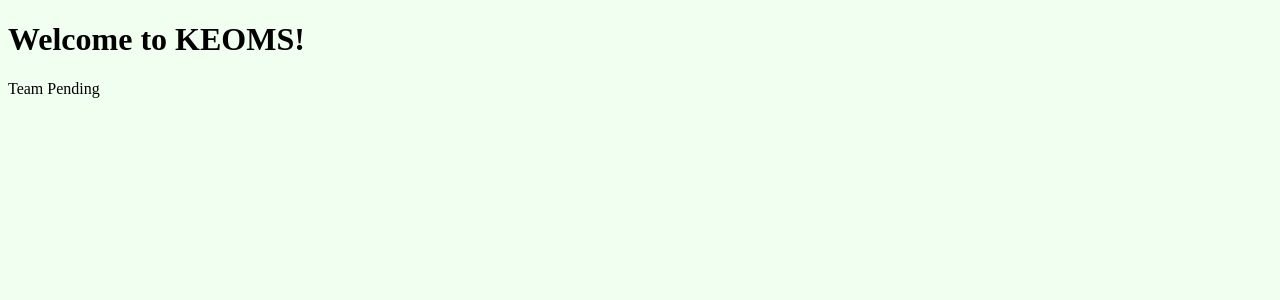
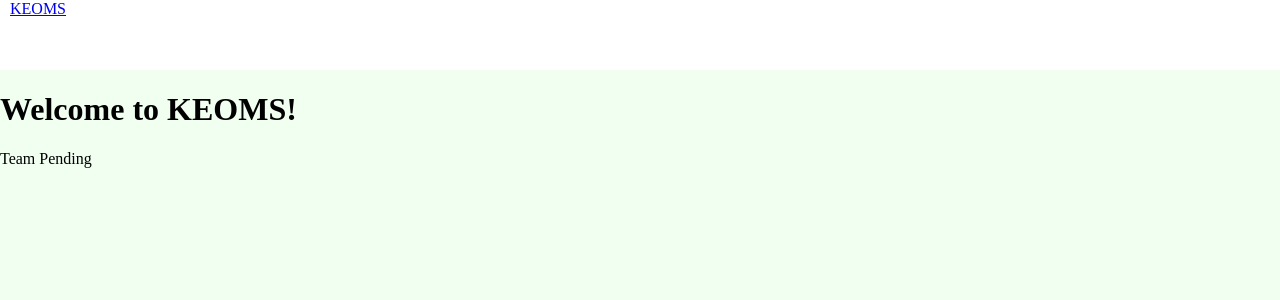
Before and after one commit to DemeterCaubang/KEOMS, a PHP site: page /index.html in a window 1280 px wide. Shown: the top 300 px of the page. Run offline with PHP 8.4, Linux system fonts and the light colour scheme.

Commit message:
navigation bar added

```diff
--- a/index.html
+++ b/index.html
@@ -5,7 +5,9 @@
 <link rel="stylesheet" href="style.css">
 </head>
 <body>
-<nav></nav>
+<nav>
+  <a href="#">KEOMS</a>
+</nav>
 <h1>Welcome to KEOMS!</h1>
 <p>Team Pending</p>
 
--- a/style.css
+++ b/style.css
@@ -1,3 +1,14 @@
 body {
-background-color: #F0FFF0;
+	background-color: #F0FFF0;
+	margin: 0px;
 }
+
+nav {
+	height: 70px;
+	width: 100%;
+	background-color: #FFF;
+}
+
+a {
+	padding: 10px;
+}
```
